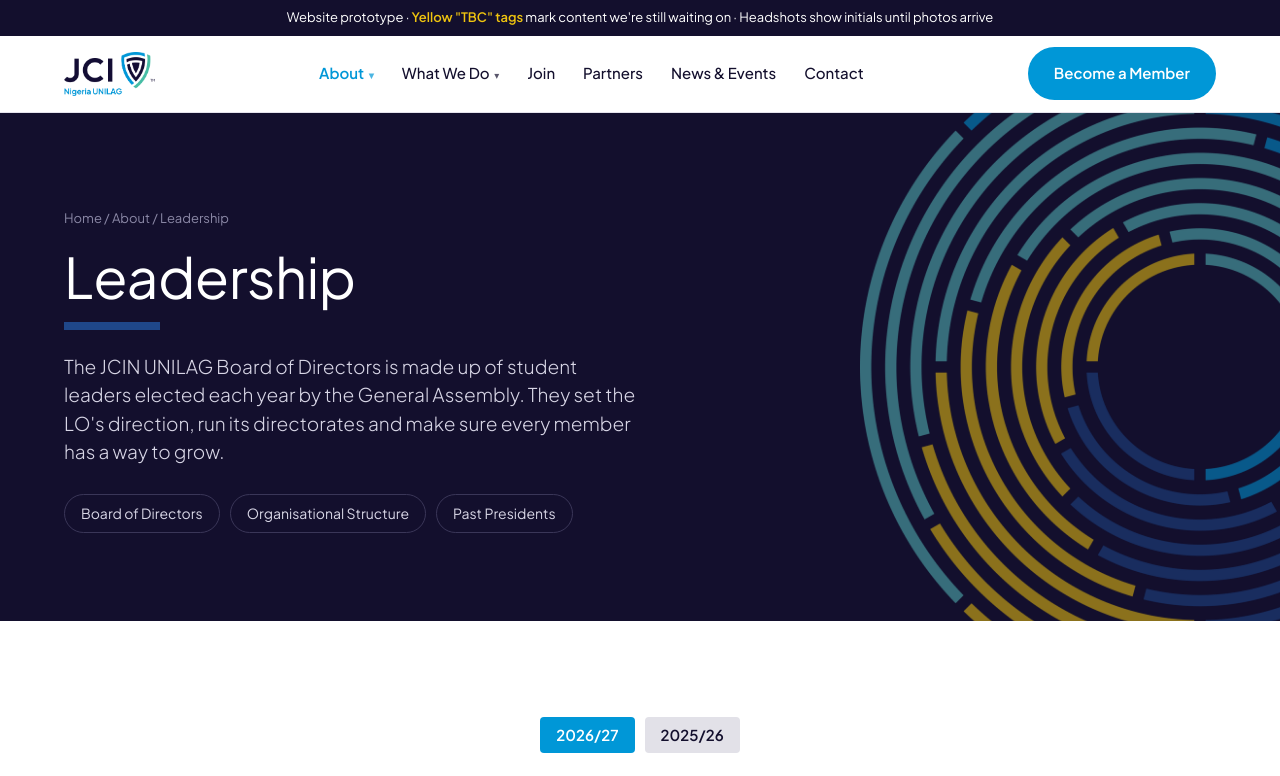
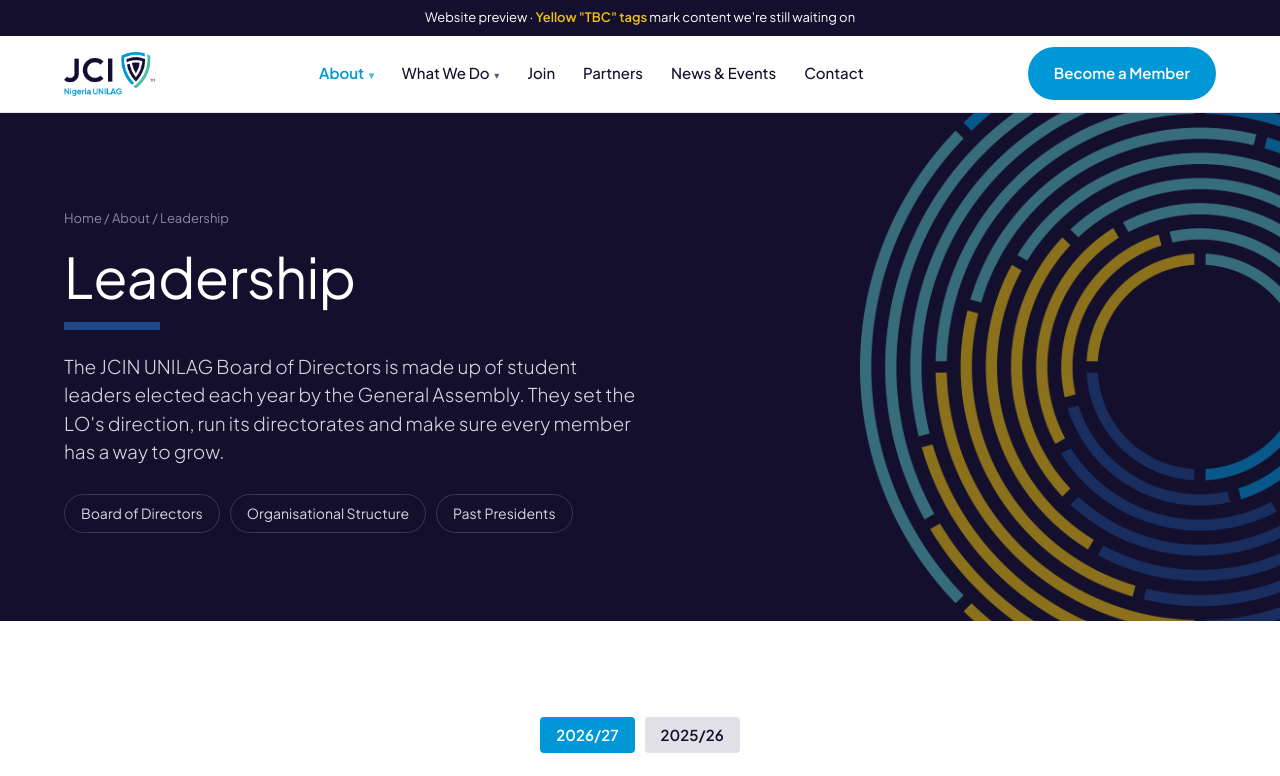
Before and after one commit to jcin-unilag/Website-for-JCIN-UNILAG, a plain HTML site: page leadership.html in a window 1280 px wide. Shown: the top 776 px of the page. Drawn offline with Linux system fonts and the light colour scheme.

Commit message:
Make the preview banner a single switch in site-data.js
Co-Authored-By: Claude Opus 5.5 <noreply@anthropic.com>
Claude-Session: https://claude.ai/code/session_0188cZQnSmoSYUeDHnp2F8mH

```diff
--- a/assets/site.js
+++ b/assets/site.js
@@ -15,6 +15,14 @@
     return url
       ? '<a href="' + esc(url) + '"' + (cls ? ' class="' + cls + '"' : "") + ">" + esc(label) + "</a>"
       : esc(label) + " " + TBC;
+  }
+
+  /* ---------- Prototype banner (switch in content/site-data.js) ---------- */
+  if (S.showPrototypeBanner) {
+    var pb = document.createElement("div");
+    pb.className = "proto";
+    pb.innerHTML = 'Website preview · <b>Yellow "TBC" tags</b> mark content we\'re still waiting on';
+    document.body.insertBefore(pb, document.body.firstChild);
   }
 
   /* ---------- Header ---------- */
--- a/content/site-data.js
+++ b/content/site-data.js
@@ -17,6 +17,11 @@
    ===================================================================== */
 
 window.SITE = {
+
+  /* ---------- PROTOTYPE BANNER ----------
+     The thin black strip at the top of every page.
+     Change true to false on launch day to remove it everywhere. */
+  showPrototypeBanner: true,
 
   /* ---------- CONTACT & LINKS ---------- */
   contact: {
--- a/leadership.html
+++ b/leadership.html
@@ -12,7 +12,6 @@
 </head>
 <body data-page="leadership">
 
-<div class="proto">Website prototype · <b>Yellow "TBC" tags</b> mark content we're still waiting on · Headshots show initials until photos arrive</div>
 <header id="site-header"></header>
 
 <main>
```
Also changed, not shown: about.html (+0 -1 lines), contact.html (+0 -1 lines), events.html (+0 -1 lines), index.html (+0 -1 lines), join.html (+0 -1 lines), partner.html (+0 -1 lines), projects.html (+0 -1 lines).
